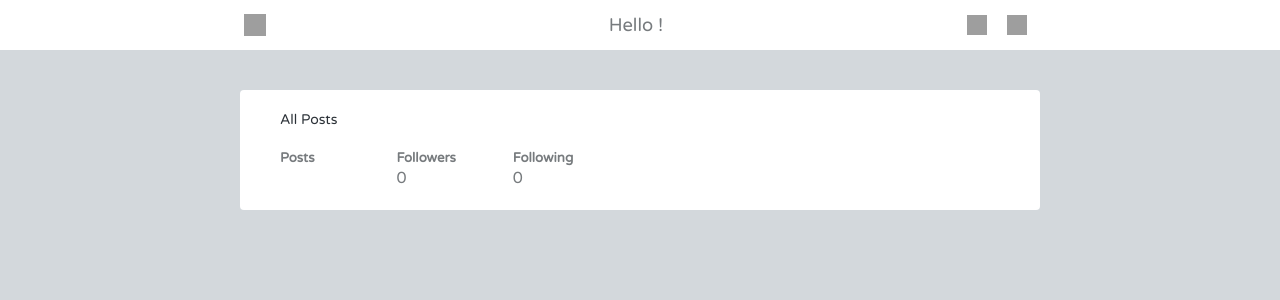
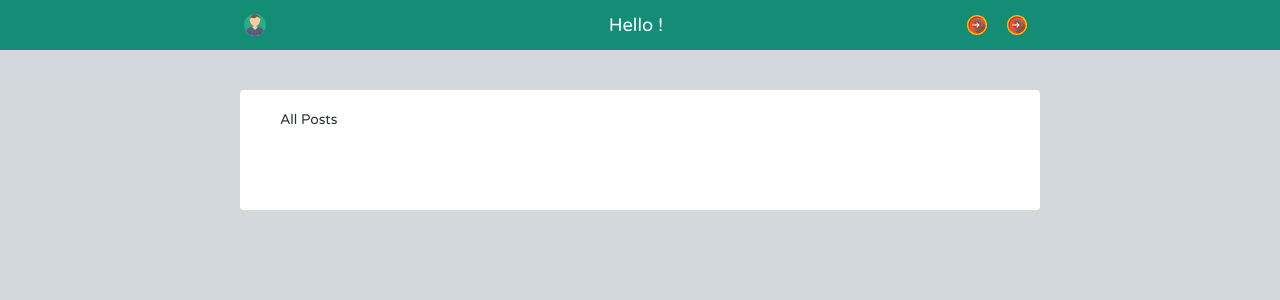
Before and after one commit to Harrisonkamau/social_app, a Python web app: template templates/user_stream.html in a window 1280 px wide. Shown: the top 300 px of the page. Run offline with Jinja, Linux system fonts and the light colour scheme; the template is opened without the code that fills it, so the values that code supplies are empty; grey boxes are pictures that could not be loaded.

Commit message:
change color for header links

```diff
--- a/static/css/main.css
+++ b/static/css/main.css
@@ -52,13 +52,13 @@ p {
 /*Header*/
 header {
   width: 100%;
-  background: #fff;
+  background: #138d75;
   padding: 10px 0;
 }
 .icon-logo {
   width: 30px;
   height: 30px;
-  background: url('../img/icon-logo.svg') center no-repeat;
+  background: url('../img/user.svg') center no-repeat;
   background-size: 22px 22px;
   display: block;
   float: left;
@@ -66,7 +66,7 @@ header {
 .icon-profile {
   width: 30px;
   height: 30px;
-  background: url('../img/icon-profile.svg') center no-repeat;
+  background: url('../img/login.svg') center no-repeat;
   background-size: 20px 20px;
   display: block;
   float: right;
@@ -75,7 +75,7 @@ header {
 .icon-power {
   width: 30px;
   height: 30px;
-  background: url('../img/icon-power.svg') center no-repeat;
+  background: url('../img/login.svg') center no-repeat;
   background-size: 20px 20px;
   display: block;
   float: right;
@@ -282,6 +282,7 @@ footer p {
     display: inline-block;
   float: left;
   width: 33%;
+  color: #fff;
 }
 .grid-25{
     display: inline-block;
```
